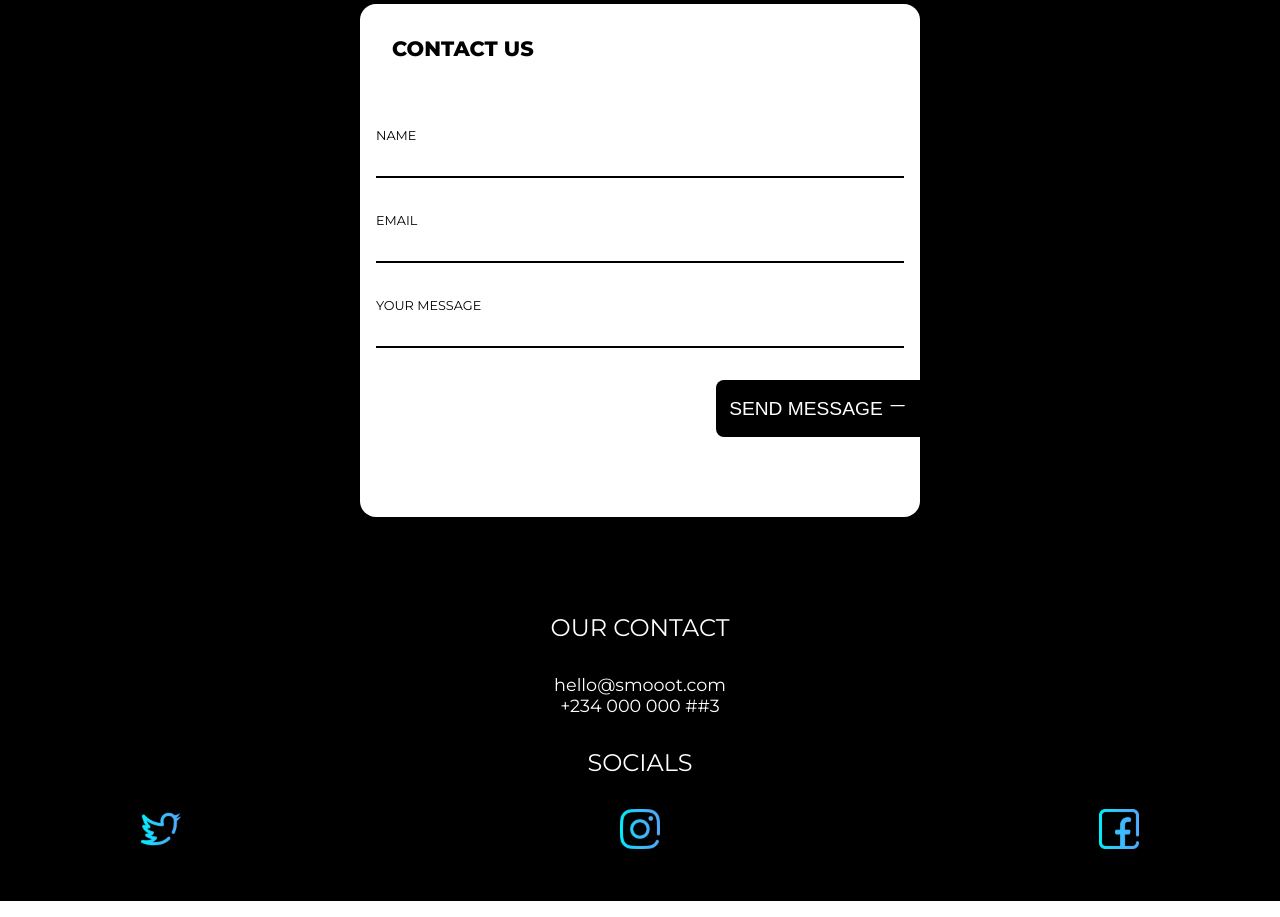
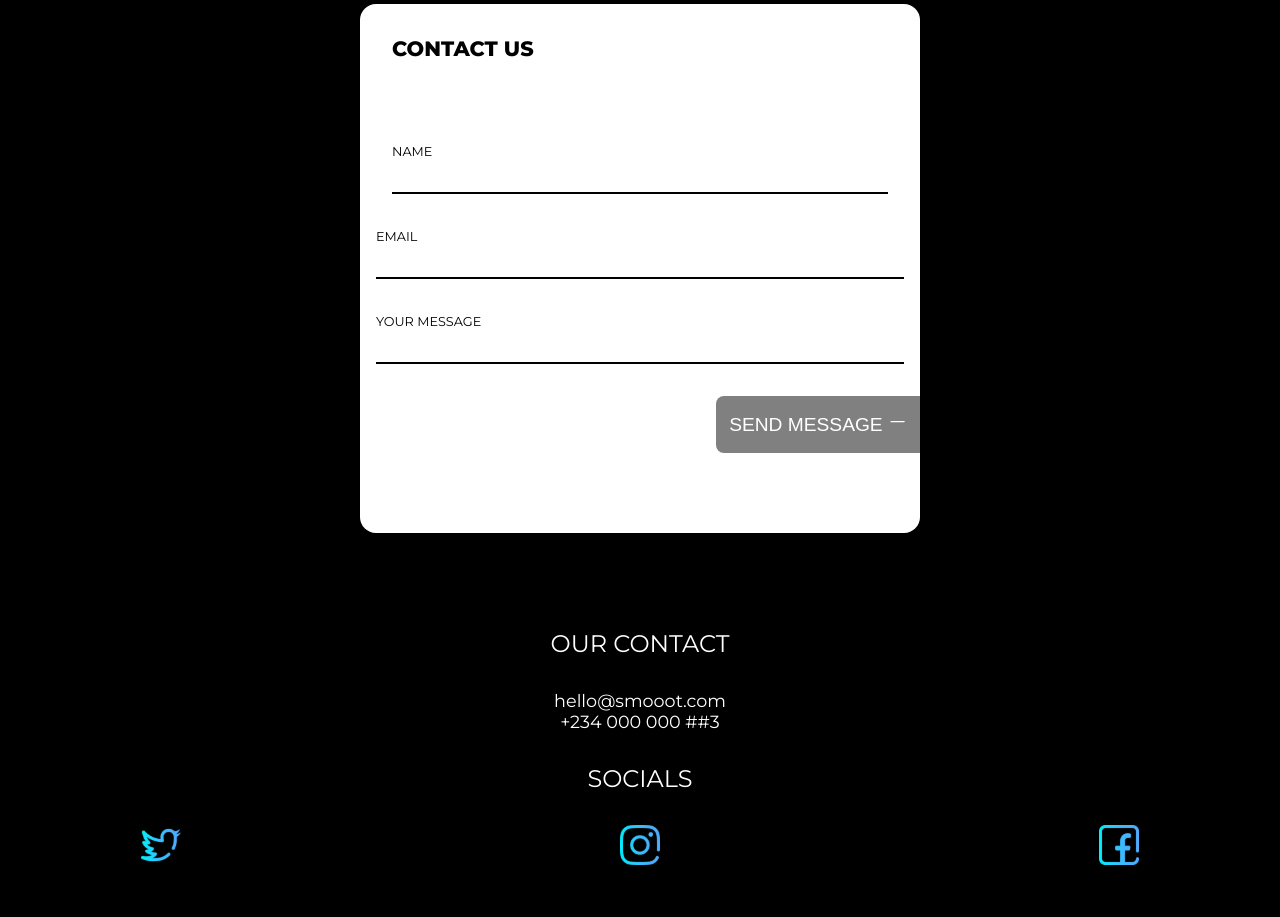
Before and after one commit to smooot-admin/smooot-website, a Next.js app: page / in a window 1280 px wide. Shown: the part 2520-3437 px from the top of the page. Built offline with nearby package versions, Linux system fonts and the light colour scheme.

Commit message:
Users can post messages

```diff
--- a/package.json
+++ b/package.json
@@ -9,6 +9,8 @@
   },
   "dependencies": {
     "firebase": "^9.6.1",
+    "firebase-tools": "^10.0.1",
+    "global": "^4.4.0",
     "next": "12.0.4",
     "next-videos": "1.4.0",
     "react": "17.0.2",
@@ -18,6 +20,7 @@
     "sass": "^1.43.4"
   },
   "devDependencies": {
+    "@types/firebase": "^3.2.1",
     "@types/node": "16.11.9",
     "@types/react": "17.0.36",
     "eslint": "7",
--- a/pages/index.tsx
+++ b/pages/index.tsx
@@ -1,4 +1,5 @@
 import type { NextPage } from "next";
+import { useState, FormEvent, ChangeEvent } from 'react';
 import Image from "next/image";
 import { BsDashLg } from 'react-icons/bs';
 import Navbar from "../components/Navbar";
@@ -8,16 +9,16 @@ import instagram from '../assets/instagram.svg';
 import facebook from '../assets/facebook.svg';
 import backgroundVideo from '../assets/landing.mp4';
 
-import firebase from 'firebase/compat/app';
+import { initializeApp } from 'firebase/app';
+import { getFirestore, collection, addDoc, query, where, getDocs } from 'firebase/firestore';
+import 'firebase/compat/auth';
 
 import { useCollectionData } from 'react-firebase-hooks/firestore'
 
 import styles from "../styles/Home.module.scss";
 
-import 'firebase/compat/firestore';
-import 'firebase/compat/auth';
 
-firebase.initializeApp({
+const firebaseApp = initializeApp({
   apiKey: "AIzaSyDhtxFnoBtinzQDRFBmX4V0eSkciWyOxUA",
   authDomain: "smooot-6d194.firebaseapp.com",
   projectId: "smooot-6d194",
@@ -27,11 +28,64 @@ firebase.initializeApp({
   measurementId: "G-XSQXSJVVSX"
 });
 
-const firestore = firebase.firestore();
+const db = getFirestore(firebaseApp);
+const messages = collection(db, "messages");
 
 const Home: NextPage = () => {
 
   const logo = require('../assets/phone.png');
+
+  const [loading, setLoading] = useState(false);
+
+  const [name, setName] = useState("");
+  const [email, setEmail] = useState("");
+  const [message, setMessage] = useState("");
+
+  const [success, setSuccess] = useState(false);
+  const [error, setError] = useState(false);
+  const [text, setText] = useState("");
+
+  const handleName = (e: ChangeEvent<HTMLInputElement>) => setName(e.target.value);
+  const handleEmail = (e: ChangeEvent<HTMLInputElement>) => setEmail(e.target.value);
+  const handleMessage = (e: ChangeEvent<HTMLInputElement>) => setMessage(e.target.value);
+
+  const postMessage = async (e: FormEvent<HTMLFormElement>) => {
+    e.preventDefault();
+    setSuccess(false);
+    setError(false);
+    setText("");
+    setLoading(true);
+
+    const userQuery = query(
+      messages,
+      where('email', '==', email)
+    )
+
+    try {
+      const querySnapshot = await getDocs(userQuery);
+
+      if (querySnapshot.docs.length > 0) {
+        setError(true);
+        setText('You have posted a message before.');
+        setLoading(false);
+      } else {
+        await addDoc(messages, {
+          name,
+          email,
+          message,
+          date: new Date,
+        });
+        setLoading(false);
+        setSuccess(true);
+        setText("Your message has been posted. Thank you");
+      }
+    } catch (error) {
+      console.log(error);
+      setLoading(false);
+      setError(true);
+      setText("Error posting message. Try again later")
+    }
+  }
 
   return (
     <>
@@ -86,21 +140,28 @@ const Home: NextPage = () => {
           </div>
           <div className={styles.form} >
             <p className={styles.header} >CONTACT US</p>
-            <form>
+            <div className={
+              success ? `${styles.box} ${styles.success}` :
+              error ? `${styles.box} ${styles.error}` :
+              styles.alert
+            }>
+              {text}
+            </div>
+            <form onSubmit={postMessage} >
               <div>
                 <label>NAME</label>
-                <input type="text" />
+                <input type="text" value={name} onChange={handleName} />
               </div>
               <div>
                 <label>EMAIL</label>
-                <input type="text" />
+                <input type="email" value={email} onChange={handleEmail} />
               </div>
               <div>
                 <label>YOUR MESSAGE</label>
-                <input type="text" />
+                <input type="text" value={message} onChange={handleMessage} />
               </div>
               <div className={styles.button}>
-                <button>SEND MESSAGE <BsDashLg /> </button>
+                <button disabled={email.length < 1 || name.length < 1 || message.length < 1} type="submit"> {loading ? "LOADING..." : "SEND MESSAGE"} <BsDashLg /> </button>
               </div>
             </form>
           </div>
--- a/styles/Home.module.scss
+++ b/styles/Home.module.scss
@@ -282,6 +282,35 @@
       max-width: 35rem;
       border-radius: 1rem;
 
+      .box, .alert {
+        transition: .3s ease;
+        @include flex(center);
+        width: 80%;
+        margin: 0 auto;
+      }
+
+      .box {
+        height: 2rem;
+        padding: 1rem 0;
+        border: 2px solid white;
+      }
+
+      .success {
+        border: 2px solid green;
+        color: green;
+        background: rgba($color: green, $alpha: .3);
+      }
+
+      .error {
+        border: 2px solid red;
+        color: red;
+        background: rgba($color: red, $alpha: .3);
+      }
+
+      .alert {
+        height: 0;
+      }
+
       .header {
         padding: 2rem;
         font-size: 2rem;
@@ -291,6 +320,10 @@
       form {
         div {
           margin: 5rem 2rem;
+
+          &:first-child {
+            margin: 2rem;
+          }
         }
         label {
           font-size: 1.1rem;
@@ -325,6 +358,9 @@
 
             &:hover {
               background: $black;
+            }
+            &:disabled {
+              background: grey;
             }
           }
         }
```
Also changed, not shown: 1 other file (tests, documents, lock files or other folders).
